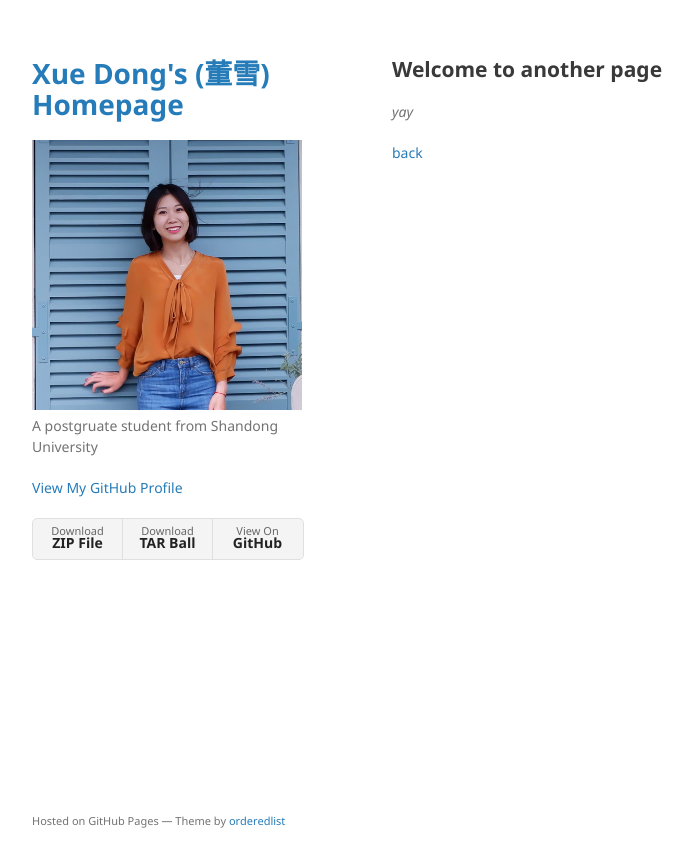
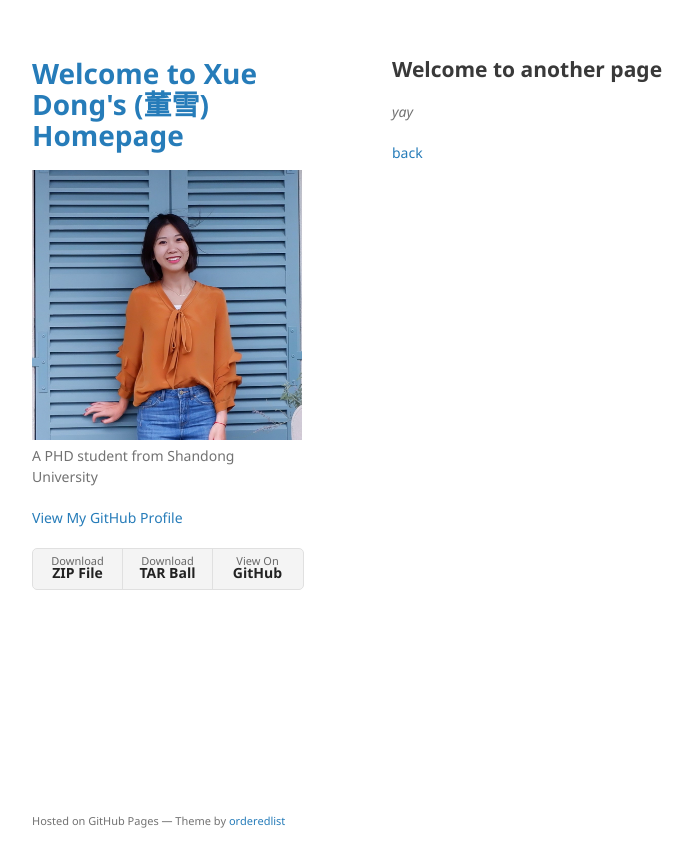
Before and after one commit to hello-dx/hello-dx.github.io, a Jekyll site: the page built from another-page.md, in a window 1280 px wide. Shown: the top 867 px of the page, without its empty margins (178-871 px from the left). Built offline with Jekyll 4.4.1, drawn with Linux system fonts in a browser that asks for light colours; our own code applies the rules of GitHub Pages for plain Markdown files.

Commit message:
Update _config.yml

```diff
--- a/_config.yml
+++ b/_config.yml
@@ -1,6 +1,6 @@
-title: Xue Dong's (董雪) Homepage
+title: Welcome to Xue Dong's (董雪) Homepage
 logo: /assets/img/profile.jpg
-description: A postgruate student from Shandong University
+description: A PHD student from Shandong University
 show_downloads: true
 google_analytics:
 theme: jekyll-theme-minimal
```
